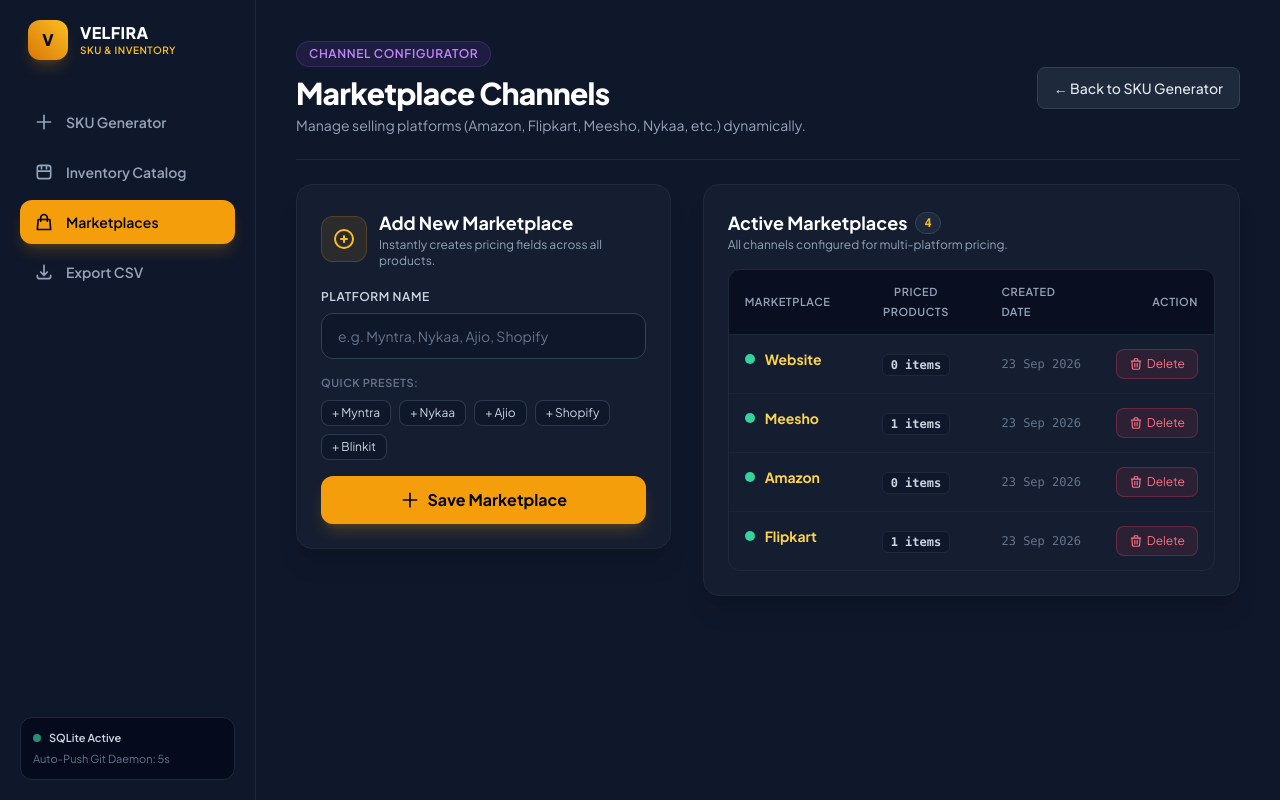
After one commit to mohsinalisheliya/sku_manager, a Django app: page /platforms/ in a window 1280 px wide. The commit adds this page. Run offline with Django 5.2, Linux system fonts and the light colour scheme; data comes from the database, SQL or seed files in the repository; both versions use the stored data as it was after the commit; some libraries are stand-ins or nearby versions.

Commit message:
update: progress for 24-Sep-2026

```diff
--- a/sku_manager/urls.py
+++ b/sku_manager/urls.py
@@ -11,4 +11,7 @@
     path('stock/<int:pk>/<str:action>/', views.adjust_stock, name='sku_adjust_stock'),
     path('platform/add/', views.add_platform, name='add_platform'),  # <-- New URL
     path('export-csv/', views.export_csv, name='sku_export_csv'),
+
+    path('platforms/', views.platform_manager, name='platform_manager'),
+    path('platforms/delete/<int:pk>/', views.platform_delete, name='platform_delete'),
 ]
--- a/sku_manager/views.py
+++ b/sku_manager/views.py
@@ -239,3 +239,40 @@
         writer.writerow(row)
 
     return response
+
+
+# sku_manager/views.py ke andar add karein (ya update karein):
+from django.db.models import Count
+
+def platform_manager(request):
+    """Dedicated Page to View and Add Marketplace Platforms"""
+    # Default platforms seed agar pehle se nahi hain
+    get_or_seed_platforms()
+
+    if request.method == 'POST':
+        name = request.POST.get('platform_name', '').strip()
+        if name:
+            obj, created = Platform.objects.get_or_create(name=name)
+            if created:
+                messages.success(request, f"Marketplace '{name}' successfully added!")
+            else:
+                messages.info(request, f"Marketplace '{name}' already exists.")
+            return redirect('platform_manager')
+        else:
+            messages.error(request, "Marketplace name cannot be empty.")
+
+    # Fetch all platforms with total products linked to each
+    platforms = Platform.objects.annotate(linked_products=Count('platformprice')).order_by('-id')
+
+    return render(request, 'sku_manager/platforms.html', {
+        'platforms': platforms,
+        'active_page': 'platforms',
+    })
+
+def platform_delete(request, pk):
+    """Delete a marketplace platform"""
+    platform = get_object_or_404(Platform, pk=pk)
+    name = platform.name
+    platform.delete()
+    messages.info(request, f"Marketplace '{name}' and its linked pricing have been removed.")
+    return redirect('platform_manager')
--- a/templates/sku_manager/base.html
+++ b/templates/sku_manager/base.html
@@ -31,17 +31,27 @@
       </div>
 
       <!-- Navigation Links -->
+      <!-- Navigation Links section in templates/sku_manager/base.html -->
 <nav class="space-y-1.5 pt-4">
+  <!-- SKU Generator -->
   <a href="{% url 'sku_generate' %}" class="flex items-center gap-3 px-3.5 py-3 rounded-xl text-sm font-semibold transition {% if active_page == 'generator' %}bg-amber-500 text-slate-950 shadow-lg shadow-amber-500/20 font-bold{% else %}text-slate-400 hover:bg-slate-800/80 hover:text-white{% endif %}">
     <svg class="w-5 h-5" fill="none" stroke="currentColor" viewBox="0 0 24 24"><path stroke-linecap="round" stroke-linejoin="round" stroke-width="2" d="M12 4v16m8-8H4"></path></svg>
     SKU Generator
   </a>
 
+  <!-- Inventory Catalog -->
   <a href="{% url 'sku_inventory' %}" class="flex items-center gap-3 px-3.5 py-3 rounded-xl text-sm font-semibold transition {% if active_page == 'inventory' %}bg-amber-500 text-slate-950 shadow-lg shadow-amber-500/20 font-bold{% else %}text-slate-400 hover:bg-slate-800/80 hover:text-white{% endif %}">
     <svg class="w-5 h-5" fill="none" stroke="currentColor" viewBox="0 0 24 24"><path stroke-linecap="round" stroke-linejoin="round" stroke-width="2" d="M4 7v10c0 2 1.5 3 3.5 3h9c2 0 3.5-1 3.5-3V7c0-2-1.5-3-3.5-3h-9C5.5 4 4 5 4 7zm0 4h16M9 4v4m6-4v4"></path></svg>
     Inventory Catalog
   </a>
 
+  <!-- Marketplaces (NEW) -->
+  <a href="{% url 'platform_manager' %}" class="flex items-center gap-3 px-3.5 py-3 rounded-xl text-sm font-semibold transition {% if active_page == 'platforms' %}bg-amber-500 text-slate-950 shadow-lg shadow-amber-500/20 font-bold{% else %}text-slate-400 hover:bg-slate-800/80 hover:text-white{% endif %}">
+    <svg class="w-5 h-5" fill="none" stroke="currentColor" viewBox="0 0 24 24"><path stroke-linecap="round" stroke-linejoin="round" stroke-width="2" d="M16 11V7a4 4 0 00-8 0v4M5 9h14l1 12H4L5 9z"></path></svg>
+    Marketplaces
+  </a>
+
+  <!-- Export CSV -->
   <a href="{% url 'sku_export_csv' %}" class="flex items-center gap-3 px-3.5 py-3 rounded-xl text-sm font-semibold text-slate-400 hover:bg-slate-800/80 hover:text-white transition">
     <svg class="w-5 h-5" fill="none" stroke="currentColor" viewBox="0 0 24 24"><path stroke-linecap="round" stroke-linejoin="round" stroke-width="2" d="M4 16v1a3 3 0 003 3h10a3 3 0 003-3v-1m-4-4l-4 4m0 0l-4-4m4 4V4"></path></svg>
     Export CSV
--- /dev/null
+++ b/templates/sku_manager/platforms.html
@@ -0,0 +1,128 @@
+{% extends "sku_manager/base.html" %}
+
+{% block title %}Marketplace Channels - Velfira{% endblock %}
+
+{% block content %}
+<!-- Top Header -->
+<header class="flex flex-col sm:flex-row sm:items-center justify-between border-b border-slate-800 pb-6 gap-4">
+  <div>
+    <div class="inline-flex items-center gap-2 px-3 py-1 rounded-full bg-purple-500/10 text-purple-400 border border-purple-500/20 text-xs font-semibold uppercase tracking-wider mb-2">
+      Channel Configurator
+    </div>
+    <h1 class="text-3xl font-extrabold tracking-tight text-white">Marketplace Channels</h1>
+    <p class="text-slate-400 text-sm mt-1">Manage selling platforms (Amazon, Flipkart, Meesho, Nykaa, etc.) dynamically.</p>
+  </div>
+  <a href="{% url 'sku_generate' %}" class="flex items-center gap-2 bg-slate-800 hover:bg-slate-700 text-slate-200 border border-slate-700 px-4 py-2.5 rounded-lg text-sm font-medium transition shadow-sm w-fit">
+    ← Back to SKU Generator
+  </a>
+</header>
+
+<div class="grid grid-cols-1 lg:grid-cols-12 gap-8">
+
+  <!-- Left Column: Add New Marketplace Form -->
+  <div class="lg:col-span-5 bg-slate-800/40 border border-slate-800 rounded-2xl p-6 shadow-xl space-y-5 h-fit">
+    <div class="flex items-center gap-3">
+      <div class="p-2.5 bg-amber-500/10 text-amber-400 border border-amber-500/20 rounded-xl">
+        <svg class="w-6 h-6" fill="none" stroke="currentColor" viewBox="0 0 24 24"><path stroke-linecap="round" stroke-linejoin="round" stroke-width="2" d="M12 9v3m0 0v3m0-3h3m-3 0H9m12 0a9 9 0 11-18 0 9 9 0 0118 0z"></path></svg>
+      </div>
+      <div>
+        <h2 class="text-lg font-bold text-white">Add New Marketplace</h2>
+        <p class="text-xs text-slate-400">Instantly creates pricing fields across all products.</p>
+      </div>
+    </div>
+
+    <form method="POST" action="{% url 'platform_manager' %}" class="space-y-4">
+      {% csrf_token %}
+      <div>
+        <label class="block text-xs font-semibold text-slate-300 uppercase tracking-wider mb-2">Platform Name</label>
+        <input type="text" name="platform_name" required placeholder="e.g. Myntra, Nykaa, Ajio, Shopify"
+          class="w-full bg-slate-900 border border-slate-700 rounded-xl px-4 py-3 text-sm text-white placeholder-slate-500 focus:outline-none focus:border-amber-500 transition">
+      </div>
+
+      <!-- Quick Preset Suggestions -->
+      <div>
+        <span class="block text-[11px] text-slate-500 font-semibold uppercase tracking-wider mb-2">Quick Presets:</span>
+        <div class="flex flex-wrap gap-2 text-xs">
+          <button type="button" onclick="setPreset('Myntra')" class="bg-slate-900 hover:bg-slate-800 text-slate-300 border border-slate-700/80 px-2.5 py-1 rounded-lg transition">+ Myntra</button>
+          <button type="button" onclick="setPreset('Nykaa')" class="bg-slate-900 hover:bg-slate-800 text-slate-300 border border-slate-700/80 px-2.5 py-1 rounded-lg transition">+ Nykaa</button>
+          <button type="button" onclick="setPreset('Ajio')" class="bg-slate-900 hover:bg-slate-800 text-slate-300 border border-slate-700/80 px-2.5 py-1 rounded-lg transition">+ Ajio</button>
+          <button type="button" onclick="setPreset('Shopify')" class="bg-slate-900 hover:bg-slate-800 text-slate-300 border border-slate-700/80 px-2.5 py-1 rounded-lg transition">+ Shopify</button>
+          <button type="button" onclick="setPreset('Blinkit')" class="bg-slate-900 hover:bg-slate-800 text-slate-300 border border-slate-700/80 px-2.5 py-1 rounded-lg transition">+ Blinkit</button>
+        </div>
+      </div>
+
+      <button type="submit" class="w-full bg-amber-500 hover:bg-amber-400 text-slate-950 font-bold py-3 px-4 rounded-xl transition flex items-center justify-center gap-2 shadow-lg shadow-amber-500/20">
+        <svg class="w-5 h-5" fill="none" stroke="currentColor" viewBox="0 0 24 24"><path stroke-linecap="round" stroke-linejoin="round" stroke-width="2" d="M12 4v16m8-8H4"></path></svg>
+        Save Marketplace
+      </button>
+    </form>
+  </div>
+
+  <!-- Right Column: List of All Marketplaces -->
+  <div class="lg:col-span-7 bg-slate-800/40 border border-slate-800 rounded-2xl p-6 shadow-xl space-y-4">
+    <div class="flex items-center justify-between">
+      <div>
+        <h2 class="text-lg font-bold text-white flex items-center gap-2">
+          <span>Active Marketplaces</span>
+          <span class="text-xs px-2 py-0.5 rounded-full bg-slate-800 border border-slate-700 text-amber-400 font-mono">{{ platforms.count }}</span>
+        </h2>
+        <p class="text-xs text-slate-400">All channels configured for multi-platform pricing.</p>
+      </div>
+    </div>
+
+    <div class="overflow-x-auto rounded-xl border border-slate-800">
+      <table class="w-full text-left text-sm text-slate-300">
+        <thead class="bg-slate-950/60 text-[11px] uppercase tracking-wider text-slate-400 border-b border-slate-800">
+          <tr>
+            <th class="py-3 px-4 font-semibold">Marketplace</th>
+            <th class="py-3 px-4 font-semibold text-center">Priced Products</th>
+            <th class="py-3 px-4 font-semibold">Created Date</th>
+            <th class="py-3 px-4 text-right font-semibold">Action</th>
+          </tr>
+        </thead>
+        <tbody class="divide-y divide-slate-800/60 font-normal">
+          {% for platform in platforms %}
+            <tr class="hover:bg-slate-800/40 transition">
+              <td class="py-3.5 px-4 font-semibold text-white flex items-center gap-2.5">
+                <span class="w-2.5 h-2.5 rounded-full bg-emerald-400"></span>
+                <span class="text-sm font-bold text-amber-300">{{ platform.name }}</span>
+              </td>
+              <td class="py-3.5 px-4 text-center">
+                <span class="inline-flex items-center px-2 py-0.5 rounded-md text-xs font-mono font-bold bg-slate-900 border border-slate-800 text-slate-300">
+                  {{ platform.linked_products }} items
+                </span>
+              </td>
+              <td class="py-3.5 px-4 text-xs text-slate-500 font-mono">
+                {{ platform.created_at|date:"d M Y" }}
+              </td>
+              <td class="py-3.5 px-4 text-right">
+                <a href="{% url 'platform_delete' platform.pk %}"
+                   onclick="return confirm('Delete \'{{ platform.name }}\'? It will also remove {{ platform.name }} prices from all products.')"
+                   class="text-xs bg-rose-500/10 hover:bg-rose-500/20 text-rose-400 border border-rose-500/30 px-3 py-1.5 rounded-lg transition inline-flex items-center gap-1">
+                  <svg class="w-3.5 h-3.5" fill="none" stroke="currentColor" viewBox="0 0 24 24"><path stroke-linecap="round" stroke-linejoin="round" stroke-width="2" d="M19 7l-.867 12.142A2 2 0 0116.138 21H7.862a2 2 0 01-1.995-1.858L5 7m5 4v6m4-6v6m1-10V4a1 1 0 00-1-1h-4a1 1 0 00-1 1v3M4 7h16"></path></svg>
+                  Delete
+                </a>
+              </td>
+            </tr>
+          {% empty %}
+            <tr>
+              <td colspan="4" class="text-center py-10 text-slate-500 text-sm">
+                No marketplaces added yet.
+              </td>
+            </tr>
+          {% endfor %}
+        </tbody>
+      </table>
+    </div>
+  </div>
+
+</div>
+
+<script>
+  function setPreset(name) {
+    const input = document.querySelector('input[name="platform_name"]');
+    input.value = name;
+    input.focus();
+  }
+</script>
+{% endblock %}
```
Also changed, not shown: db.sqlite3. Lines whose indentation alone changed are shown as unchanged.
